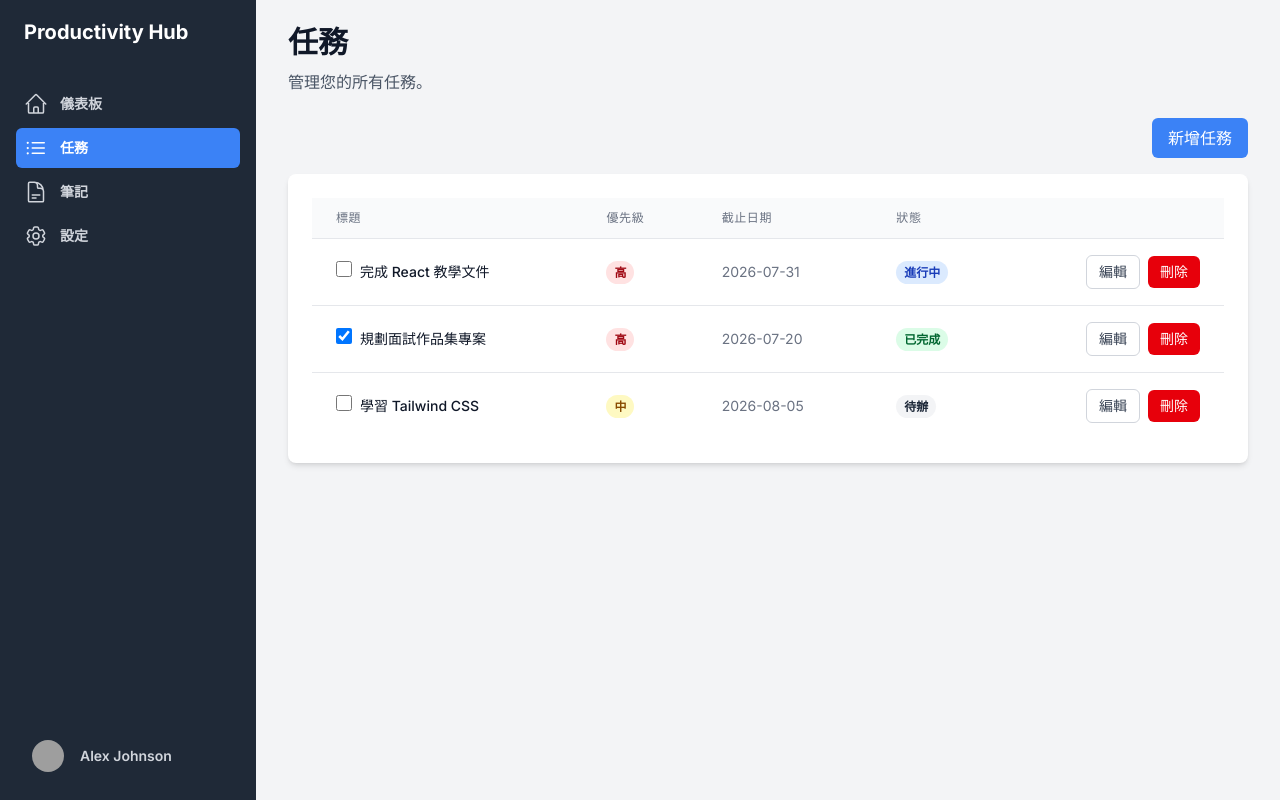
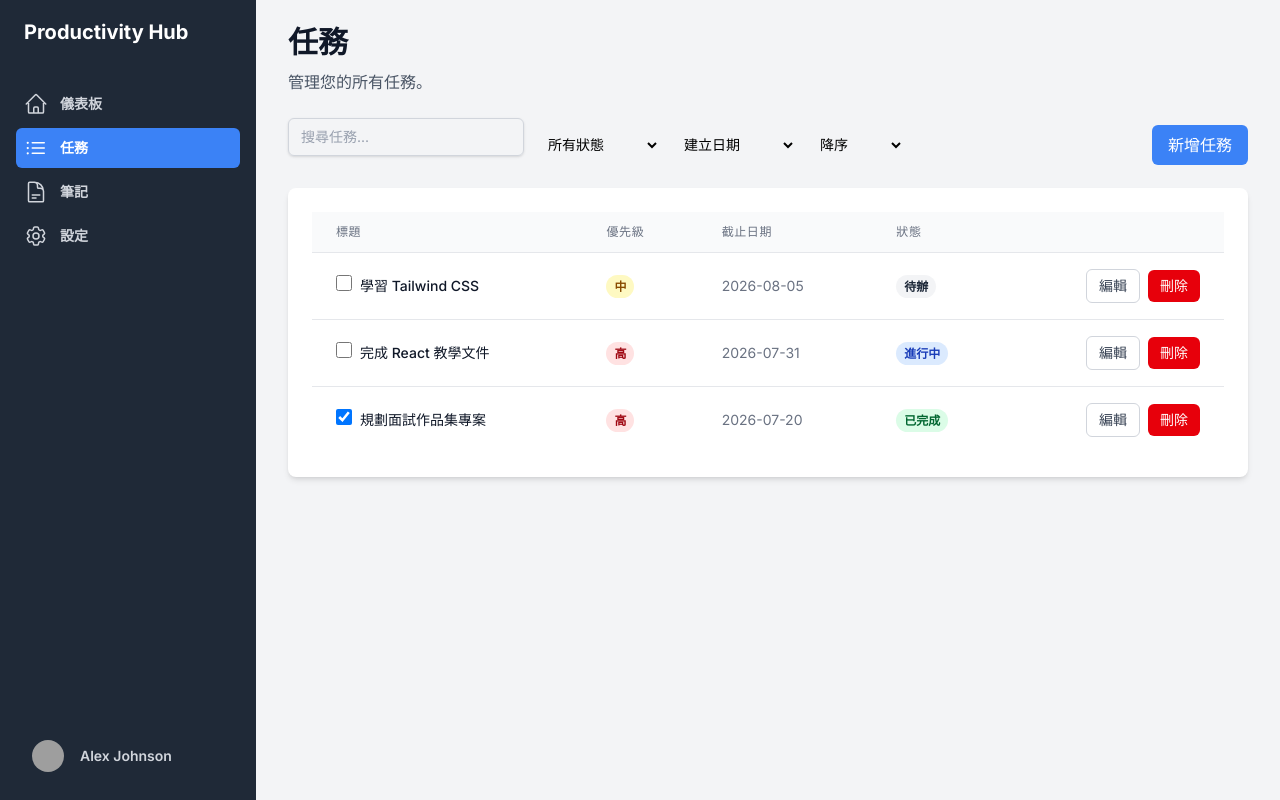
Before and after one commit to arx827/my-productivity-hub, a React (Vite) app: page /tasks in a window 1280 px wide. Built offline with nearby package versions, Linux system fonts and the light colour scheme; data requests are answered from the project's data file; grey boxes are pictures that could not be loaded.

Commit message:
[feature] 『任務管理功能』API 改為 Json Server

```diff
--- /dev/null
+++ b/db.json
@@ -0,0 +1,34 @@
+{
+  "tasks": [
+    {
+      "id": "1",
+      "title": "完成 React 教學文件",
+      "description": "撰寫 React 從零到深入的教學文件，包含專案實作。",
+      "status": "in-progress",
+      "priority": "high",
+      "dueDate": "2026-07-31",
+      "createdAt": "2026-07-01T10:00:00Z",
+      "updatedAt": "2026-07-28T15:30:00Z"
+    },
+    {
+      "id": "2",
+      "title": "規劃面試作品集專案",
+      "description": "設計個人化任務與效能追蹤系統的架構和功能。",
+      "status": "completed",
+      "priority": "high",
+      "dueDate": "2026-07-20",
+      "createdAt": "2026-06-25T09:00:00Z",
+      "updatedAt": "2026-07-20T11:00:00Z"
+    },
+    {
+      "id": "3",
+      "title": "學習 Tailwind CSS",
+      "description": "熟悉 Tailwind CSS 的實用工具類別和響應式設計。",
+      "status": "todo",
+      "priority": "medium",
+      "dueDate": "2026-08-05",
+      "createdAt": "2026-07-10T14:00:00Z",
+      "updatedAt": "2026-07-10T14:00:00Z"
+    }
+  ]
+}
--- a/package.json
+++ b/package.json
@@ -10,6 +10,7 @@
     "preview": "vite preview"
   },
   "dependencies": {
+    "axios": "1.18.1",
     "react": "^19.2.7",
     "react-dom": "^19.2.7",
     "react-hook-form": "7.81.0",
--- a/src/pages/TasksPage.tsx
+++ b/src/pages/TasksPage.tsx
@@ -2,54 +2,71 @@ import React, { useState, useEffect, useMemo } from 'react';
 import PageHeader from '@/components/PageHeader';
 import Card from '@/components/ui/Card';
 import Button from '@/components/ui/Button';
+import Input from '@/components/ui/Input';
 import Modal from '@/components/ui/Modal';
-import TaskForm from '../components/TaskForm'; // 引入 TaskForm
-import type { Task } from 'src/types/task';
+import TaskForm from '@/components/TaskForm'; // 引入 TaskForm
+import type { Task } from '@/types/task';
 import { v4 as uuidv4 } from 'uuid'; // 用於生成唯一 ID
+import axios from 'axios'; // 引入 axios
+
+const API_BASE_URL = 'http://localhost:3001'; // JSON Server 的基礎 URL
 
 const TasksPage: React.FC = () => {
   const [tasks, setTasks] = useState<Task[]>([]);
   const [isModalOpen, setIsModalOpen] = useState(false);
   const [currentTask, setCurrentTask] = useState<Task | null>(null);
   const [isConfirmModalOpen, setIsConfirmModalOpen] = useState(false);
+  const [filterStatus, setFilterStatus] = useState<Task['status'] | 'all'>('all'); // 新增篩選狀態
+  const [searchTerm, setSearchTerm] = useState(''); // 新增搜尋關鍵字
+  const [sortBy, setSortBy] = useState<'dueDate' | 'priority' | 'createdAt'>('createdAt'); // 新增排序依據
+  const [sortOrder, setSortOrder] = useState<'asc' | 'desc'>('desc'); // 新增排序順序
+
+  // 從 API 獲取任務列表
+  const fetchTasks = async () => {
+    try {
+      const response = await axios.get<Task[]>(`${API_BASE_URL}/tasks`);
+      setTasks(response.data);
+    } catch (error) {
+      console.error('Error fetching tasks:', error);
+    }
+  };
 
   // 模擬從後端獲取任務列表
   useEffect(() => {
-    // 在實際應用中，這裡會發送 API 請求
-    const fetchedTasks: Task[] = [
-      {
-        id: '1',
-        title: '完成 React 教學文件',
-        description: '撰寫 React 從零到深入的教學文件，包含專案實作。',
-        status: 'in-progress',
-        priority: 'high',
-        dueDate: '2026-07-31',
-        createdAt: '2026-07-01T10:00:00Z',
-        updatedAt: '2026-07-28T15:30:00Z',
-      },
-      {
-        id: '2',
-        title: '規劃面試作品集專案',
-        description: '設計個人化任務與效能追蹤系統的架構和功能。',
-        status: 'completed',
-        priority: 'high',
-        dueDate: '2026-07-20',
-        createdAt: '2026-06-25T09:00:00Z',
-        updatedAt: '2026-07-20T11:00:00Z',
-      },
-      {
-        id: '3',
-        title: '學習 Tailwind CSS',
-        description: '熟悉 Tailwind CSS 的實用工具類別和響應式設計。',
-        status: 'todo',
-        priority: 'medium',
-        dueDate: '2026-08-05',
-        createdAt: '2026-07-10T14:00:00Z',
-        updatedAt: '2026-07-10T14:00:00Z',
-      },
-    ];
-    setTasks(fetchedTasks);
+    fetchTasks();
   }, []);
+
+  // 過濾和排序任務列表
+  const filteredAndSortedTasks = useMemo(() => {
+    let filtered = tasks;
+
+    // 狀態篩選
+    if (filterStatus !== 'all') {
+      filtered = filtered.filter(task => task.status === filterStatus);
+    }
+
+    // 搜尋
+    if (searchTerm) {
+      filtered = filtered.filter(task =>
+        task.title.toLowerCase().includes(searchTerm.toLowerCase()) ||
+        task.description?.toLowerCase().includes(searchTerm.toLowerCase())
+      );
+    }
+
+    // 排序
+    return filtered.sort((a, b) => {
+      let compareValue = 0;
+      if (sortBy === 'dueDate' && a.dueDate && b.dueDate) {
+        compareValue = new Date(a.dueDate).getTime() - new Date(b.dueDate).getTime();
+      } else if (sortBy === 'priority') {
+        const priorityOrder = { 'low': 1, 'medium': 2, 'high': 3 };
+        compareValue = priorityOrder[a.priority] - priorityOrder[b.priority];
+      } else if (sortBy === 'createdAt') {
+        compareValue = new Date(a.createdAt).getTime() - new Date(b.createdAt).getTime();
+      }
+      return sortOrder === 'asc' ? compareValue : -compareValue;
+    });
+  }, [tasks, filterStatus, searchTerm, sortBy, sortOrder]);
 
   const handleAddTask = () => {
   setCurrentTask(null);
@@ -66,26 +83,31 @@ const TasksPage: React.FC = () => {
     setIsConfirmModalOpen(true);
   };
 
-  const confirmDeleteTask = (id: string) => {
+  const confirmDeleteTask = async (id: string) => {
+    try {
+      await axios.delete(`${API_BASE_URL}/tasks/${id}`);
       setTasks(tasks.filter(task => task.id !== id));
       setIsConfirmModalOpen(false);
+    } catch (error) {
+      console.error('Error deleting task:', error);
+    }
   }
 
-  const handleSubmitTaskForm = (data: { title: string; description?: string; priority: 'low' | 'medium' | 'high'; dueDate?: string; }) => {
+  const handleSubmitTaskForm = async (data: { title: string; description?: string; priority: 'low' | 'medium' | 'high'; dueDate?: string; }) => {
     const now = new Date().toISOString();
+    try {
       if (currentTask) {
-      setTasks(tasks.map(task =>
-        task.id === currentTask.id
-          ? {
-              ...task,
+        // 更新現有任務
+        const updatedTask = {
+          ...currentTask,
           title: data.title,
           description: data.description,
           priority: data.priority,
           dueDate: data.dueDate,
-              updatedAt: now
-            }
-          : task
-      ));
+          updatedAt: now,
+        };
+        await axios.put(`${API_BASE_URL}/tasks/${currentTask.id}`, updatedTask);
+        setTasks(tasks.map(task => task.id === currentTask.id ? updatedTask : task));
       } else {
         const newTask: Task = {
           id: uuidv4(),
@@ -97,17 +119,28 @@ const TasksPage: React.FC = () => {
           createdAt: now,
           updatedAt: now,
         };
-      setTasks([...tasks, newTask]);
+        const response = await axios.post<Task>(`${API_BASE_URL}/tasks`, newTask);
+        setTasks([...tasks, response.data]);
       }
       setIsModalOpen(false);
+    } catch (error) {
+      console.error('Error submitting task:', error);
+    }
   };
 
-  const handleToggleStatus = (id: string) => {
-    setTasks(tasks.map(task =>
-      task.id === id
-        ? { ...task, status: task.status === 'completed' ? 'todo' : 'completed', updatedAt: new Date().toISOString() }
-        : task
-    ));
+  const handleToggleStatus = async (id: string) => {
+    const taskToUpdate = tasks.find(task => task.id === id);
+    if (!taskToUpdate) return;
+
+    const newStatus = taskToUpdate.status === 'completed' ? 'todo' : 'completed';
+    const updatedTask: Task = { ...taskToUpdate, status: newStatus, updatedAt: new Date().toISOString() };
+
+    try {
+      await axios.patch(`${API_BASE_URL}/tasks/${id}`, { status: newStatus, updatedAt: updatedTask.updatedAt });
+      setTasks(tasks.map(task => task.id === id ? updatedTask : task));
+    } catch (error) {
+      console.error('Error toggling task status:', error);
+    }
   };
 
   const getPriorityBadge = (priority: 'low' | 'medium' | 'high') => {
@@ -129,7 +162,43 @@ const TasksPage: React.FC = () => {
   return (
     <div>
       <PageHeader title="任務" description="管理您的所有任務。" />
-      <div className="flex justify-end mb-4">
+      <div className="flex flex-col sm:flex-row justify-between items-center mb-4 space-y-2 sm:space-y-0">
+        <div className="flex space-x-2 item-center">
+          <Input
+            id="searchTasks"
+            placeholder="搜尋任務..."
+            value={searchTerm}
+            onChange={(e) => setSearchTerm(e.target.value)}
+            className="w-full sm:w-auto"
+          />
+          <select
+            value={filterStatus}
+            onChange={(e) => setFilterStatus(e.target.value as 'all' | 'todo' | 'in-progress' | 'completed')}
+            className="block w-full sm:w-auto pl-3 pr-10 py-2 text-base border-gray-300 focus:outline-none focus:ring-primary focus:border-primary sm:text-sm rounded-md"
+          >
+            <option value="all">所有狀態</option>
+            <option value="todo">待辦</option>
+            <option value="in-progress">進行中</option>
+            <option value="completed">已完成</option>
+          </select>
+          <select
+            value={sortBy}
+            onChange={(e) => setSortBy(e.target.value as 'dueDate' | 'priority' | 'createdAt')}
+            className="block w-full sm:w-auto pl-3 pr-10 py-2 text-base border-gray-300 focus:outline-none focus:ring-primary focus:border-primary sm:text-sm rounded-md"
+          >
+            <option value="createdAt">建立日期</option>
+            <option value="dueDate">截止日期</option>
+            <option value="priority">優先級</option>
+          </select>
+          <select
+            value={sortOrder}
+            onChange={(e) => setSortOrder(e.target.value as 'asc' | 'desc')}
+            className="block w-full sm:w-auto pl-3 pr-10 py-2 text-base border-gray-300 focus:outline-none focus:ring-primary focus:border-primary sm:text-sm rounded-md"
+          >
+            <option value="desc">降序</option>
+            <option value="asc">升序</option>
+          </select>
+        </div>
         <Button onClick={handleAddTask}>新增任務</Button>
       </div>
       <Card>
@@ -145,7 +214,7 @@ const TasksPage: React.FC = () => {
               </tr>
             </thead>
             <tbody className="bg-white divide-y divide-gray-200">
-              {tasks.map((task) => (
+              {filteredAndSortedTasks.map((task) => (
                 <tr key={task.id}>
                   <td className="px-6 py-4 whitespace-nowrap text-sm font-medium text-gray-900">
                     <input
```
Lines whose indentation alone changed are shown as unchanged.
